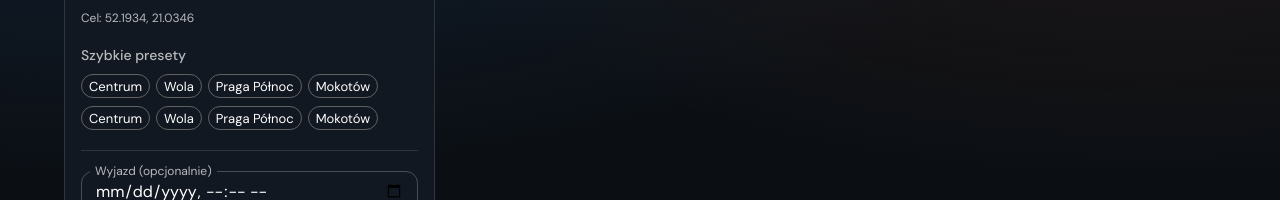
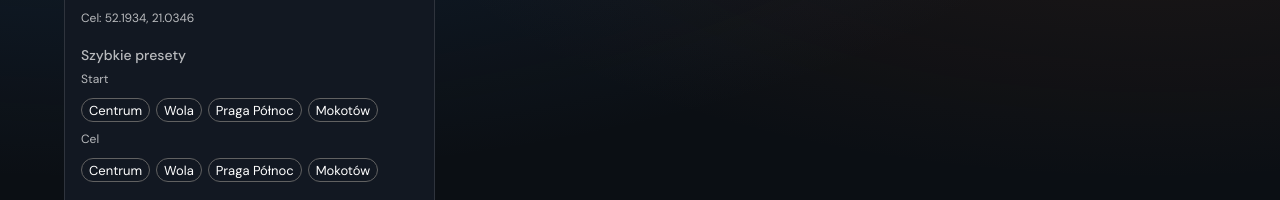
Before and after one commit to AtarSander/how-to-get-there, a React (Vite) app in the folder frontend/: page / in a window 1280 px wide. Shown: the part 940-1140 px from the top of the page. Built offline with nearby package versions, Linux system fonts and the light colour scheme.

Commit message:
Frontend: Connected frontend estimated distance to backend

```diff
--- a/frontend/src/App.jsx
+++ b/frontend/src/App.jsx
@@ -9,7 +9,6 @@ import {
   Box,
   Button,
   Card,
-  CardActionArea,
   CardContent,
   Chip,
   CircularProgress,
@@ -172,11 +171,13 @@ function OptionCard({ option, highlighted, selected, onSelect }) {
   return (
     <Card
       variant="outlined"
+      onClick={() => option.available && onSelect(option.mode)}
       sx={{
         borderLeftWidth: 4,
         borderLeftStyle: "solid",
         borderLeftColor: `${color}.main`,
         opacity: option.available ? 1 : 0.7,
+        cursor: option.available ? "pointer" : "default",
         outline: (theme) => {
           if (selected) {
             return `2px solid ${theme.palette.primary.main}`;
@@ -188,8 +189,7 @@ function OptionCard({ option, highlighted, selected, onSelect }) {
         },
       }}
     >
-      <CardActionArea onClick={() => onSelect(option.mode)} disabled={!option.available}>
-        <CardContent>
+      <CardContent>
           <Stack direction="row" spacing={1} alignItems="center" sx={{ mb: 1.5 }}>
             <Icon color={color} fontSize="small" />
             <Typography variant="subtitle1" fontWeight={600}>
@@ -255,8 +255,7 @@ function OptionCard({ option, highlighted, selected, onSelect }) {
               {reason}
             </Typography>
           )}
-        </CardContent>
-      </CardActionArea>
+      </CardContent>
     </Card>
   );
 }
@@ -449,10 +448,19 @@ export default function App() {
               <Typography variant="subtitle2" color="text.secondary" sx={{ mb: 0.5 }}>
                 {t("form.quickPresets")}
               </Typography>
+              <Typography variant="caption" color="text.secondary" display="block" sx={{ mb: 0.25 }}>
+                {t("form.presetForOrigin")}
+              </Typography>
               <PresetChips target="origin" onSelect={applyPreset} />
-              <Box sx={{ mt: 1 }}>
-                <PresetChips target="destination" onSelect={applyPreset} />
-              </Box>
+              <Typography
+                variant="caption"
+                color="text.secondary"
+                display="block"
+                sx={{ mt: 1, mb: 0.25 }}
+              >
+                {t("form.presetForDestination")}
+              </Typography>
+              <PresetChips target="destination" onSelect={applyPreset} />
 
               <Divider sx={{ my: 2.5 }} />
 
--- a/frontend/src/language/translations.js
+++ b/frontend/src/language/translations.js
@@ -29,6 +29,8 @@ export const translations = {
       coordsOrigin: "Start",
       coordsDestination: "Cel",
       quickPresets: "Szybkie presety",
+      presetForOrigin: "Start",
+      presetForDestination: "Cel",
       departureOptional: "Wyjazd (opcjonalnie)",
       compare: "Porównaj opcje",
       searching: "Szukam tras…",
@@ -104,6 +106,8 @@ export const translations = {
       coordsOrigin: "Start",
       coordsDestination: "Destination",
       quickPresets: "Quick presets",
+      presetForOrigin: "Start",
+      presetForDestination: "Destination",
       departureOptional: "Departure (optional)",
       compare: "Compare options",
       searching: "Searching routes…",
```
